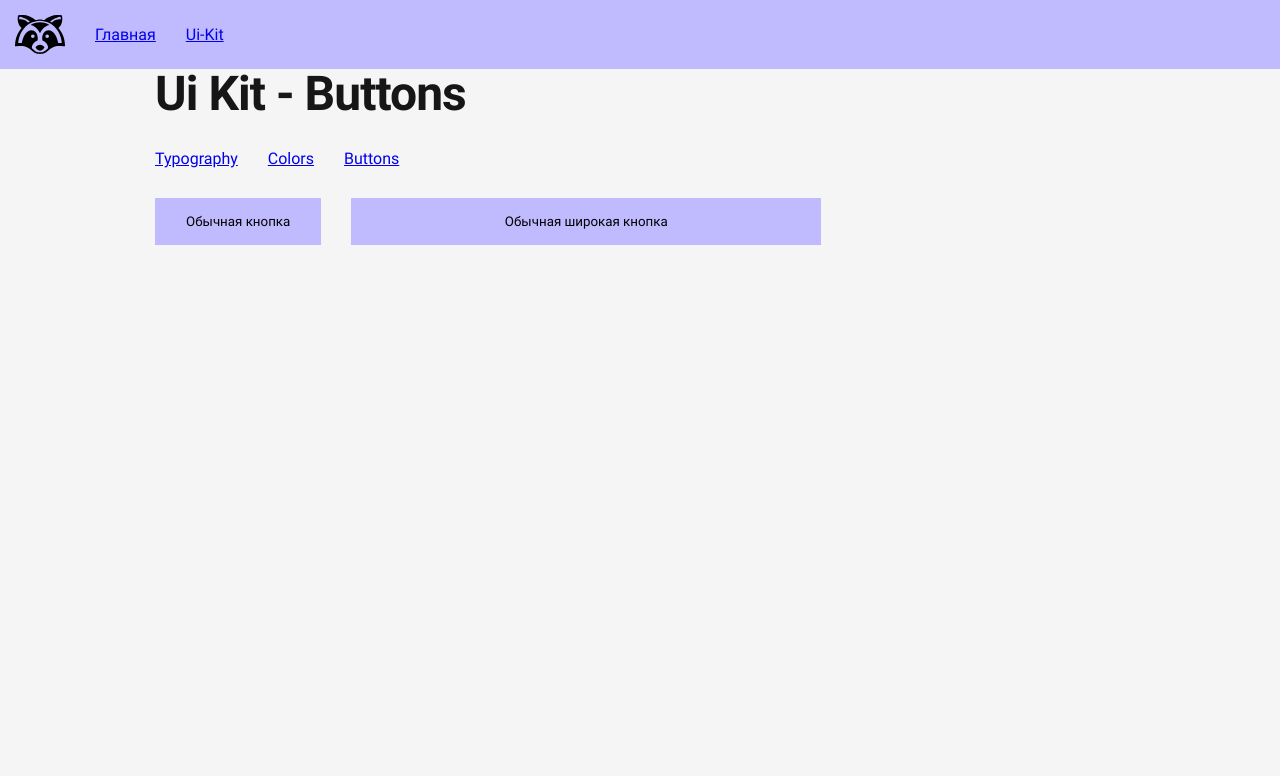
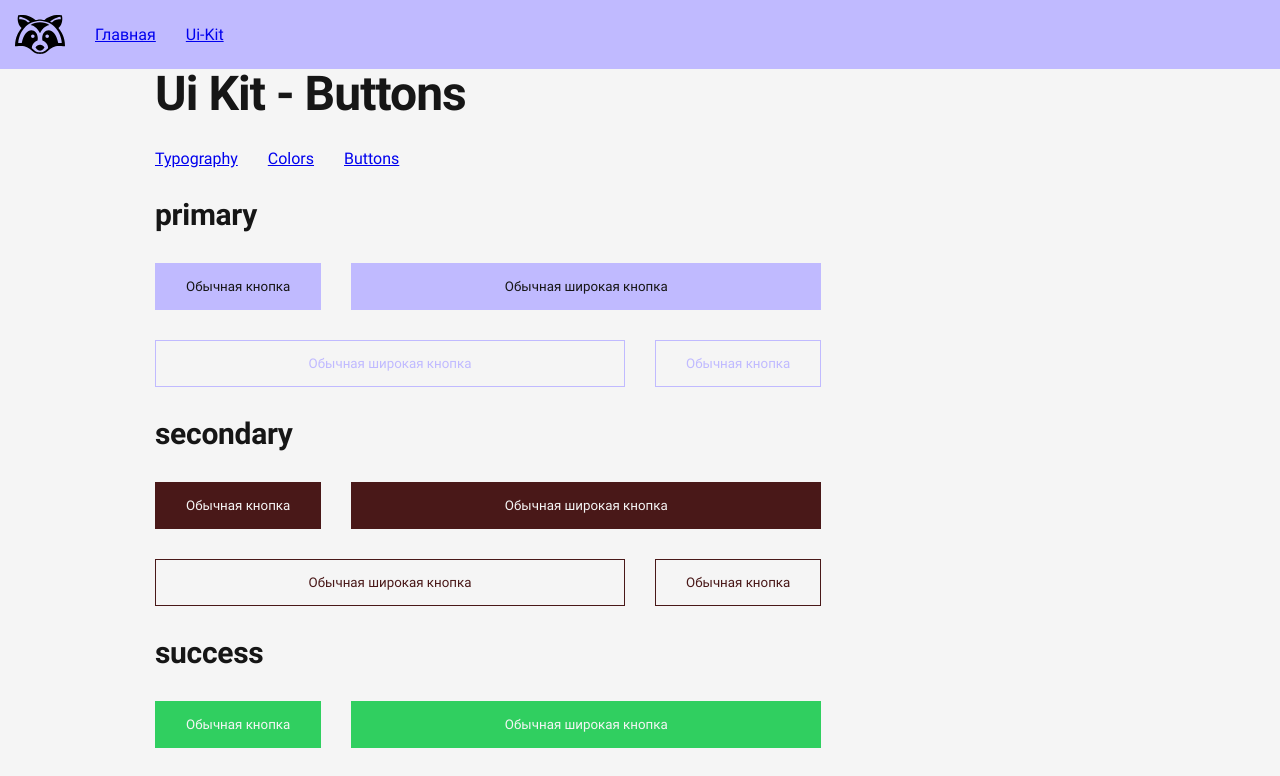
Before and after one commit to ramstex/reactor, a React app: page /ui-kit/buttons in a window 1280 px wide. Shown: the top 776 px of the page. Built offline with nearby package versions, Linux system fonts and the light colour scheme.

Commit message:
Buttons ui-kit page

```diff
--- /dev/null
+++ b/src/components/Markup/Section/Section.scss
@@ -0,0 +1,8 @@
+@use 'sass:math';
+@use '../../../style/layout/data.scss' as layout;
+
+.markup-section {
+	&__header {
+		margin-bottom: layout.$gap;
+	}
+}
--- a/src/components/Ui/Button/Button.jsx
+++ b/src/components/Ui/Button/Button.jsx
@@ -9,10 +9,11 @@ import './Button.scss';
 class UiButton extends React.Component {
 	//	Классы
 	classNameRoot() {
-		const { className, wide, ghost } = this.props;
+		const { className, theme, wide, ghost } = this.props;
 		return classnames(
 			'ui-button',
 			className,
+			`_theme_${theme}`,
 			{ _wide: wide },
 			{ _ghost: ghost }
 		);
@@ -45,6 +46,15 @@ UiButton.propTypes = {
 	ghost: PropTypes.bool,
 	wide: PropTypes.bool,
 
+	theme: PropTypes.oneOf( [
+		'primary',
+		'secondary',
+		'success',
+		'warning',
+		'danger',
+		'info',
+	] ),
+
 	type: PropTypes.oneOf( [
 		'button',
 		'submit',
@@ -61,6 +71,7 @@ UiButton.propTypes = {
 UiButton.defaultProps = {
 	type: 'button',
 	size: 'md',
+	theme: 'primary',
 };
 
 export default UiButton;
--- a/src/components/Ui/Button/Button.scss
+++ b/src/components/Ui/Button/Button.scss
@@ -5,21 +5,49 @@
 @use '../../../style/layout/data.scss' as layout;
 @use '../../../style/typography/data.scss' as typography;
 
+$themes: (
+	primary: text,
+	secondary: back,
+	success: back,
+	warning: text,
+	danger: text,
+	info: text,
+);
+
 .ui-button {
 	width: fit-content;
 	padding: math.div(layout.$gap, 2) layout.$gap;
-	border: 1px solid transparent;
+	border-width: 1px;
+	border-style: solid;
 	font-family: fonts.$primary;
-	background-color: colors.getColor('primary');
 	cursor: pointer;
 	-webkit-appearance: none;
 	transition: all 0.3s ease;
 
-	&:hover {
-		background-color: colors.getColor('primary-light');
-	}
-
 	&._wide {
 		width: 100%;
 	}
+
+	&._theme {
+		@each $theme, $text in $themes {
+			&_#{$theme} {
+				border-color: colors.getColor($theme);
+				color: colors.getColor($text);
+				background-color: colors.getColor($theme);
+
+				&._ghost {
+					color: colors.getColor($theme);
+					background-color: transparent;
+				}
+
+				&:hover,
+				&:active,
+				&._active {
+					border-color: colors.getColor($theme + '-light');
+					color: colors.getColor($text);
+					background-color: colors.getColor($theme + '-light');
+				}
+			}
+		}
+	}
 }
--- a/src/pages/UiKit/pages/Buttons/Buttons.jsx
+++ b/src/pages/UiKit/pages/Buttons/Buttons.jsx
@@ -17,25 +17,48 @@ class PageUiKitButtons extends React.Component {
 	}
 
 	classNameCol() {
-		return classnames( '_mb_6' );
+		return classnames( '_mb_4' );
 	}
 
 	render() {
+		const themes = [
+			'primary',
+			'secondary',
+			'success',
+			'warning',
+			'danger',
+			'info',
+		];
+
 		return (
 			<div className={ this.classNameRoot() }>
-				<MarkupSection title={'Ui Kit - Buttons'}>
+				<MarkupSection title={ 'Ui Kit - Buttons' }>
 					<LocalNav />
+				</MarkupSection>
 
+				{ themes.map( ( theme ) => (
+					<MarkupSection key={ theme } title={ theme } titleTag={ 'h4' }>
 						<Row>
 							<Col className={ this.classNameCol() }>
-							<UiButton>Обычная кнопка</UiButton>
+								<UiButton theme={ theme }>Обычная кнопка</UiButton>
 							</Col>
 
 							<Col className={ this.classNameCol() } col={ 6 }>
-							<UiButton wide>Обычная широкая кнопка</UiButton>
+								<UiButton theme={ theme } wide>Обычная широкая кнопка</UiButton>
+							</Col>
+						</Row>
+
+						<Row>
+							<Col className={ this.classNameCol() } col={ 6 }>
+								<UiButton theme={ theme } wide ghost>Обычная широкая кнопка</UiButton>
+							</Col>
+
+							<Col className={ this.classNameCol() }>
+								<UiButton theme={ theme } ghost>Обычная кнопка</UiButton>
 							</Col>
 						</Row>
 					</MarkupSection>
+				) ) }
 			</div>
 		);
 	}
--- a/src/pages/UiKit/pages/Colors/Colors.jsx
+++ b/src/pages/UiKit/pages/Colors/Colors.jsx
@@ -60,15 +60,53 @@ class PageUiKitColors extends React.Component {
 						</Col>
 
 						<Col className={ this.classNameCol() } col={ 2 }>
+							<LocalColor code={ '#239646' } title={ 'Success dark' } />
+						</Col>
+
+						<Col className={ this.classNameCol() } col={ 2 }>
+							<LocalColor code={ '#69e18d' } title={ 'Success light' } />
+						</Col>
+					</Row>
+
+					<Row>
+						<Col className={ this.classNameCol() } col={ 2 }>
 							<LocalColor code={ '#F7D264' } title={ 'Warning' } />
 						</Col>
 
+						<Col className={ this.classNameCol() } col={ 2 }>
+							<LocalColor code={ '#b4994a' } title={ 'Warning dark' } />
+						</Col>
+
+						<Col className={ this.classNameCol() } col={ 2 }>
+							<LocalColor code={ '#fce5a7' } title={ 'Warning light' } />
+						</Col>
+					</Row>
+
+					<Row>
 						<Col className={ this.classNameCol() } col={ 2 }>
 							<LocalColor code={ '#F77F6E' } title={ 'Danger' } />
 						</Col>
 
 						<Col className={ this.classNameCol() } col={ 2 }>
+							<LocalColor code={ '#9d5349' } title={ 'Danger dark' } />
+						</Col>
+
+						<Col className={ this.classNameCol() } col={ 2 }>
+							<LocalColor code={ '#f5aea4' } title={ 'Danger light' } />
+						</Col>
+					</Row>
+
+					<Row>
+						<Col className={ this.classNameCol() } col={ 2 }>
 							<LocalColor code={ '#ABDDED' } title={ 'Info' } />
+						</Col>
+
+						<Col className={ this.classNameCol() } col={ 2 }>
+							<LocalColor code={ '#75a1af' } title={ 'Info dark' } />
+						</Col>
+
+						<Col className={ this.classNameCol() } col={ 2 }>
+							<LocalColor code={ '#c4e4ef' } title={ 'Info light' } />
 						</Col>
 					</Row>
 
--- a/src/style/colors/data.scss
+++ b/src/style/colors/data.scss
@@ -2,14 +2,26 @@ $colors: (
 	primary: #c0baff,
 	primary-dark: #7e7ab0,
 	primary-light: #d6d1ff,
+
 	secondary: #491818,
 	secondary-dark: #341313,
 	secondary-light: #813434,
 
 	success: #30CF60,
+	success-dark: #239646,
+	success-light: #69e18d,
+
 	warning: #F7D264,
+	warning-dark: #b4994a,
+	warning-light: #fce5a7,
+
 	danger: #F77F6E,
+	danger-dark: #9d5349,
+	danger-light: #f5aea4,
+
 	info: #ABDDED,
+	info-dark: #75a1af,
+	info-light: #d5edf5,
 
 	muted: #D9D9D9,
 	muted-dark: #999999,
```
Also changed, not shown: src/components/Markup/Section/Section.jsx (+7 -5 lines). Lines whose indentation alone changed are shown as unchanged.
